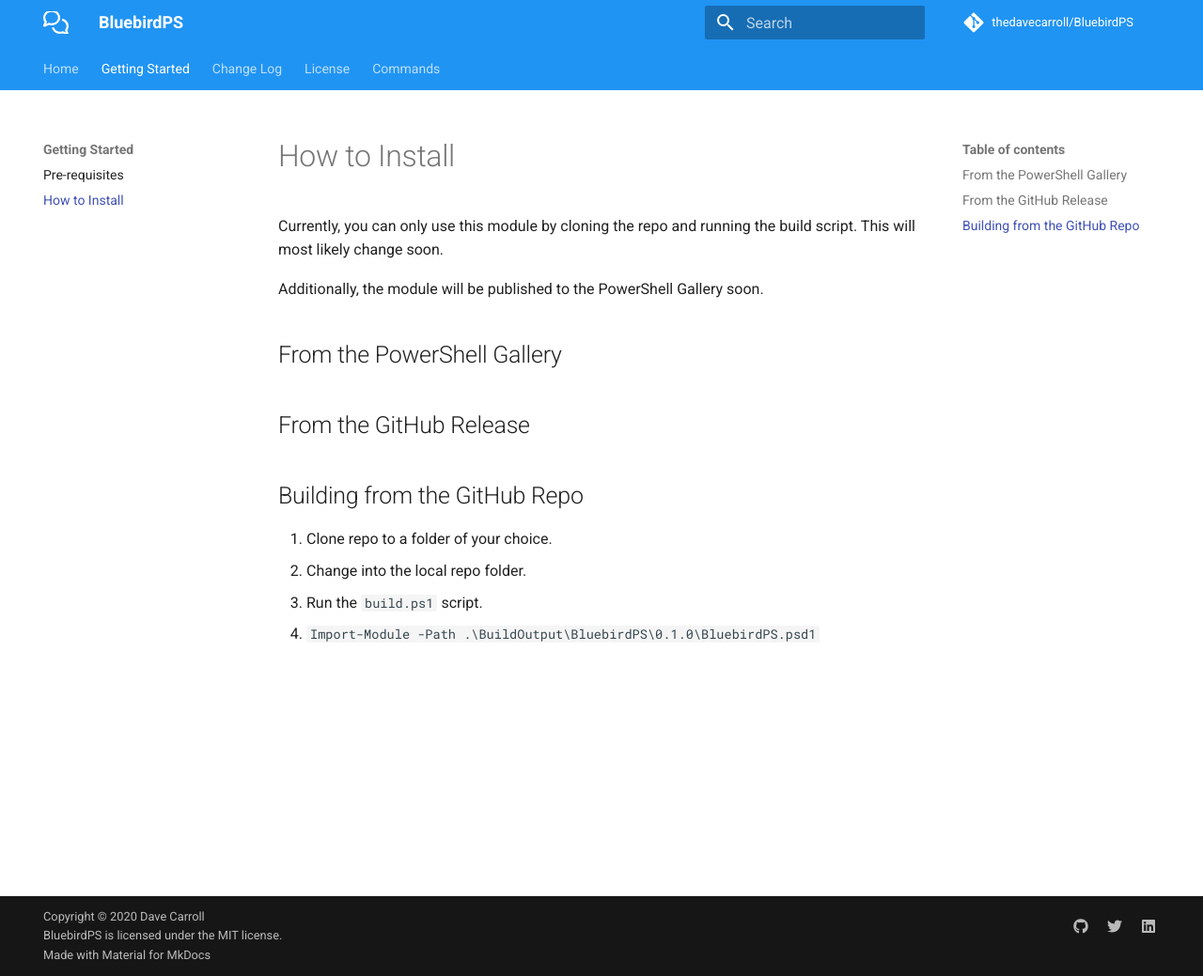
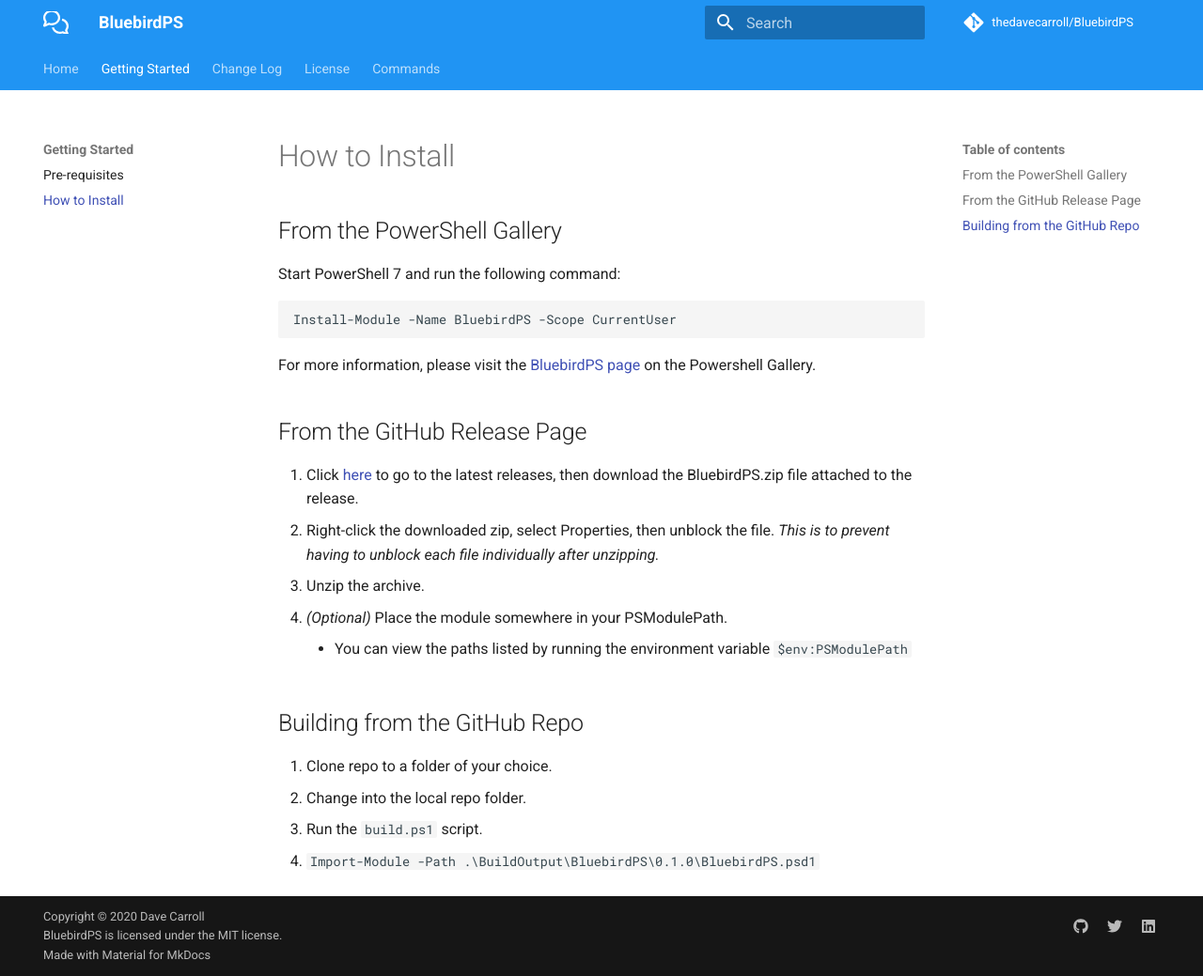
Before and after one commit to thedavecarroll/BluebirdPS, an MkDocs documentation site: the page built from docs/install.md, in a window 1280 px wide and 1039 px high. Shown: the whole window at 94% size. Built offline with MkDocs 1.6.1 and Material for MkDocs 9.7.7, drawn with Linux system fonts in a browser that asks for light colours; comment, search, counter and statistics services are not loaded.

Commit message:
update readme and docs install

````diff
--- a/docs/install.md
+++ b/docs/install.md
@@ -1,13 +1,27 @@
 # How to Install
-
-Currently, you can only use this module by cloning the repo and running the build script.
-This will most likely change soon.
-
-Additionally, the module will be published to the PowerShell Gallery soon.
 
 ## From the PowerShell Gallery
 
-## From the GitHub Release
+Start PowerShell 7 and run the following command:
+
+```powershell
+Install-Module -Name BluebirdPS -Scope CurrentUser
+```
+
+For more information, please visit the [BluebirdPS page] on the Powershell Gallery.
+
+[BluebirdPS page]: https://bit.ly/BluebirdPS
+
+## From the GitHub Release Page
+
+1. Click [here] to go to the latest releases, then download the BluebirdPS.zip file attached to the release.
+2. Right-click the downloaded zip, select Properties, then unblock the file.
+  *This is to prevent having to unblock each file individually after unzipping.*
+3. Unzip the archive.
+4. *(Optional)* Place the module somewhere in your PSModulePath.
+    * You can view the paths listed by running the environment variable `$env:PSModulePath`
+
+[here]: https://github.com/thedavecarroll/BluebirdPS/tags
 
 ## Building from the GitHub Repo
 
````
Also changed, not shown: README.md (+24 -6 lines).
